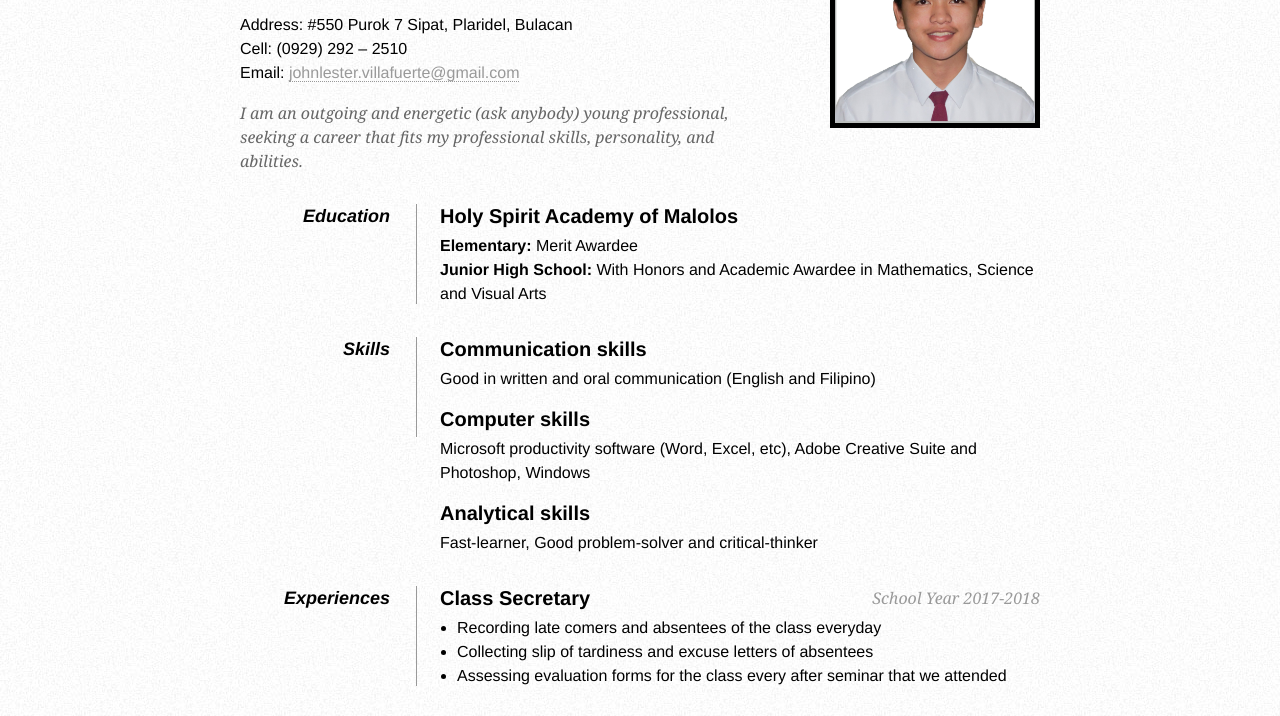
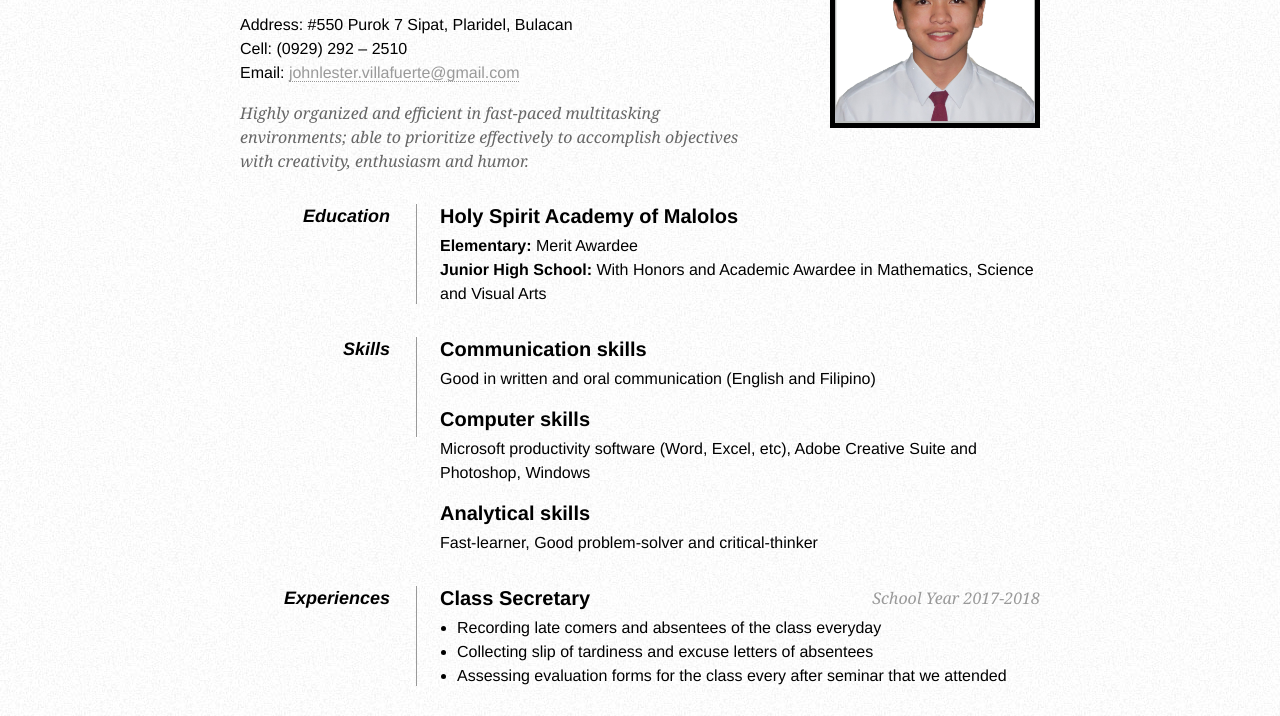
Before and after one commit to lestervillafuerte/lestervillafuerte.github.io, a plain HTML site: page index.html in a window 1280 px wide. Shown: the part 84-800 px from the top of the page. Drawn offline with Linux system fonts and the light colour scheme.

Commit message:
Update index.html

```diff
--- a/index.html
+++ b/index.html
@@ -50,8 +50,8 @@
 
         <div id="objective">
             <p>
-                I am an outgoing and energetic (ask anybody) young professional, seeking a
-                career that fits my professional skills, personality, and abilities.
+                Highly organized and efficient in fast-paced multitasking environments; able to prioritize
+                effectively to accomplish objectives with creativity, enthusiasm and humor.
 
             </p>
         </div>
```
